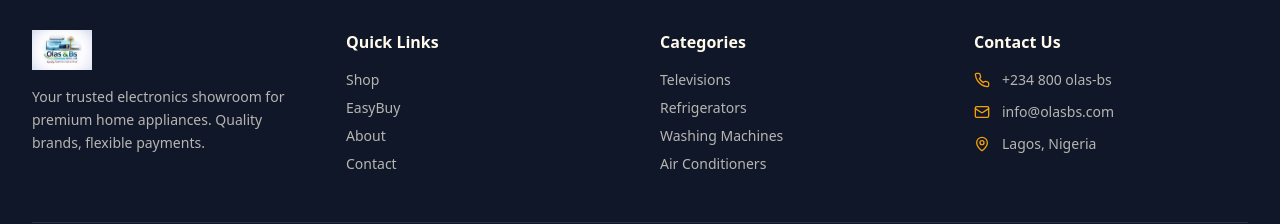
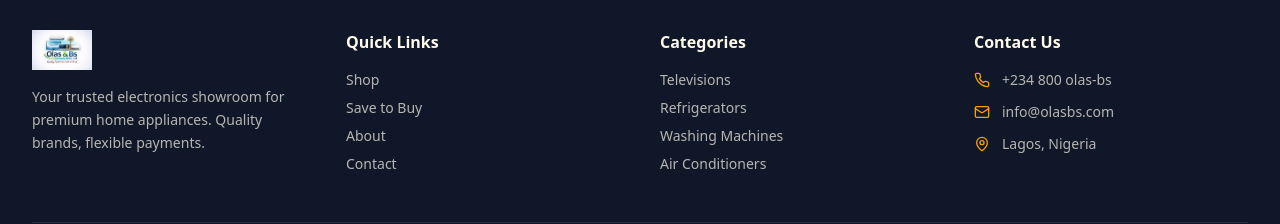
Before and after one commit to visibyltech/ola-store, a React (Vite) app: page / in a window 1280 px wide. Shown: the part 2282-2506 px from the top of the page. Built offline with nearby package versions, Linux system fonts and the light colour scheme; no server answers; the database is empty; the HTML template or start-up script is replaced by a standard one.

Commit message:
rename: EasyBuy → Save to Buy in footer

```diff
--- a/src/components/Footer.tsx
+++ b/src/components/Footer.tsx
@@ -37,9 +37,14 @@ const Footer = () => {
           <motion.div variants={itemVariants}>
             <h4 className="font-display font-semibold text-primary-foreground mb-4">Quick Links</h4>
             <div className="flex flex-col gap-2">
-              {["Shop", "EasyBuy", "About", "Contact"].map((link) => (
-                <Link key={link} to={`/${link.toLowerCase()}`} className="text-sm hover:text-accent transition-colors hover:translate-x-1 inline-block transform duration-200">
-                  {link}
+              {[
+                { label: "Shop", path: "/shop" },
+                { label: "Save to Buy", path: "/easybuy" },
+                { label: "About", path: "/about" },
+                { label: "Contact", path: "/contact" },
+              ].map(({ label, path }) => (
+                <Link key={path} to={path} className="text-sm hover:text-accent transition-colors hover:translate-x-1 inline-block transform duration-200">
+                  {label}
                 </Link>
               ))}
             </div>
```
